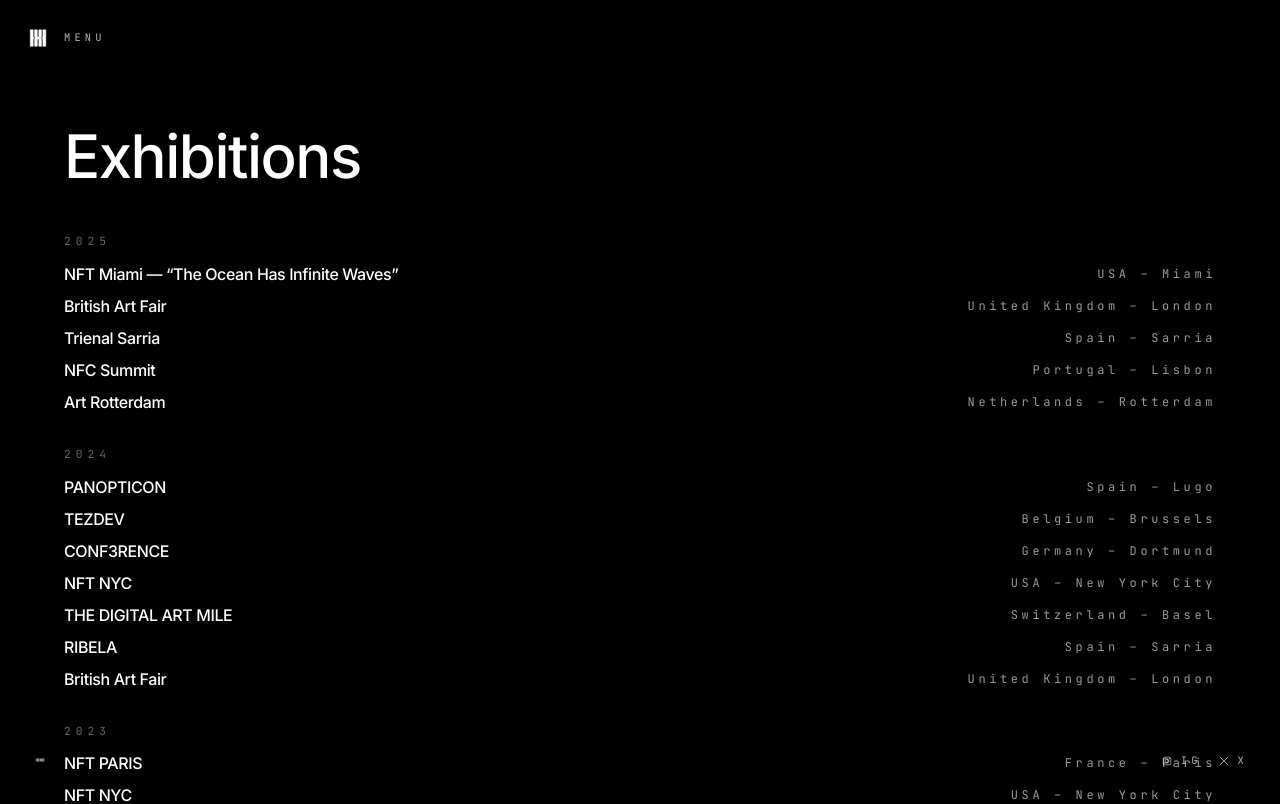
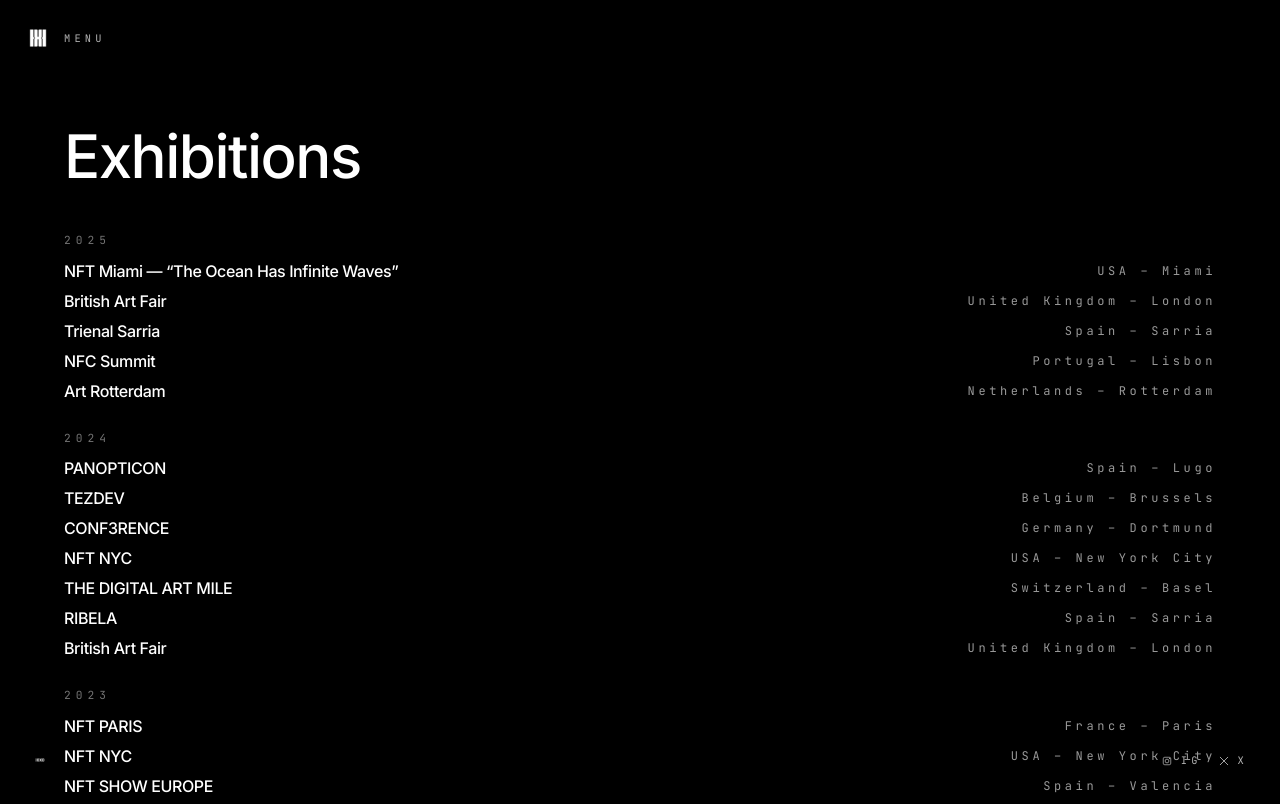
Before and after one commit to MRTHOX/hoxid-art, a Next.js app: page /exhibitions in a window 1280 px wide. Shown: the top 804 px of the page. Built offline with nearby package versions, Linux system fonts and the light colour scheme.

Commit message:
artifact original denemesi objkt videolari icin

```diff
--- a/src/app/exhibitions/page.tsx
+++ b/src/app/exhibitions/page.tsx
@@ -29,18 +29,20 @@
     <>
       <PageShell>
         <h1 className={`${typography.h1} mb-12`}>Exhibitions</h1>
-        <div className="space-y-8">
+        <div className="space-y-7">
           {years.map((year) => (
-            <section key={year} className="space-y-3">
-              <h2 className="font-mono text-[0.7rem] tracking-[0.45em] text-white/40 uppercase">{year}</h2>
-              <div className="space-y-2">
+            <section key={year} className="space-y-2.5">
+              <h2 className="font-mono text-[0.7rem] tracking-[0.45em] text-white/45 uppercase">{year}</h2>
+              <div className="space-y-1.5">
                 {exhibitionsByYear[year].map((ex) => (
                   <div key={ex.id} className="text-white">
-                    <div className="hidden md:flex items-center justify-between gap-6">
+                    <div className="hidden md:flex items-center justify-between gap-4">
                       <span className="font-sans text-base font-medium tracking-tight">{ex.name}</span>
-                      <span className="font-mono text-xs tracking-[0.3em] text-white/60">{ex.location}</span>
+                      <span className="font-mono text-xs text-white/60 tracking-[0.2em] md:tracking-[0.3em] whitespace-nowrap">
+                        {ex.location}
+                      </span>
                     </div>
-                    <div className="md:hidden font-sans text-base font-medium tracking-tight text-white/90">
+                    <div className="md:hidden font-sans text-base font-medium tracking-tight text-white/90 leading-tight">
                       {ex.name}{' '}
                       <span className="font-mono text-xs tracking-[0.3em] text-white/60">— {ex.location}</span>
                     </div>
--- a/src/app/globals.css
+++ b/src/app/globals.css
@@ -5,6 +5,17 @@
   --foreground: #ffffff;
   --text-secondary: #b3b3b3;
   --text-muted: #8c8c8c;
+  --content-max: 72ch;
+  --space-1: 0.5rem;
+  --space-2: 0.75rem;
+  --space-3: 1rem;
+  --space-4: 1.5rem;
+  --space-6: 2rem;
+  --space-8: 3rem;
+  --space-12: 4.5rem;
+  --leading-tight: 1.2;
+  --leading-normal: 1.4;
+  --leading-loose: 1.7;
   color-scheme: dark;
 }
 
@@ -24,6 +35,12 @@
 
 body {
   font-family: var(--font-sans);
+  line-height: var(--leading-normal);
+  text-rendering: optimizeLegibility;
+}
+
+.measure {
+  max-width: var(--content-max);
 }
 
 .text-foreground {
--- a/src/app/inquiries/page.tsx
+++ b/src/app/inquiries/page.tsx
@@ -9,12 +9,12 @@
   return (
     <>
       <PageShell>
-        <h1 className={`${typography.h1} mb-8`}>Inquiries</h1>
-        <div className="space-y-4 max-w-xl">
-          <p className="font-sans text-sm uppercase tracking-[0.35em] text-white/60">
-            Inquiries and collaborations:
+        <h1 className={`${typography.h1} mb-8 tracking-tight text-white/90`}>Inquiries</h1>
+        <div className="measure space-y-4">
+          <p className="font-mono text-xs uppercase tracking-[0.35em] text-white/60">
+            Inquiries and collaborations
           </p>
-          <p className="font-mono text-base text-white/80">{contactEmail}</p>
+          <p className="font-sans text-lg font-medium text-white">{contactEmail}</p>
           <SocialLinks />
         </div>
       </PageShell>
--- a/src/app/practice/page.tsx
+++ b/src/app/practice/page.tsx
@@ -7,15 +7,15 @@
   return (
     <>
       <PageShell>
-        <h1 className={`${typography.h1} mb-12 tracking-tight text-white/90`}>Practice</h1>
-        <div className="space-y-6">
-          <p className="font-sans text-lg md:text-xl font-medium leading-snug max-w-xl text-foreground">
+        <h1 className={`${typography.h1} mb-10 tracking-tight text-white/90`}>Practice</h1>
+        <div className="measure space-y-5">
+          <p className="font-sans text-lg md:text-xl font-medium leading-snug text-white">
             HOXID is an artist working between visual systems and sound structures.
           </p>
-          <p className="mt-6 font-sans text-base leading-relaxed max-w-prose text-white/85">
+          <p className="font-sans text-base leading-relaxed text-white/90">
             His practice focuses on the tension between human perception and machine logic, producing audiovisual works that exist as environments rather than compositions. Working primarily in monochrome, HOXID develops pieces where sound and image are treated as a single system — synchronized, fractured, and deliberately restrained. His work explores control, signal, and interruption within digital space.
           </p>
-          <p className="mt-6 font-mono text-[0.7rem] tracking-[0.35em] max-w-md text-white/60">
+          <p className="font-mono text-[0.75rem] tracking-[0.32em] text-white/60">
             His works have been released on multiple blockchains and presented internationally across Europe, Japan, Australia, and the United States.
           </p>
         </div>
--- a/src/data/content.ts
+++ b/src/data/content.ts
@@ -34,15 +34,15 @@
   },
   {
     id: 'hero-2',
-    videoUrl: 'https://assets.objkt.media/file/assets-003/bafybeibjjuuljbixgfbq5bvggostdy6ar7n7oagaefyld5mbmww3ga3m4a/artifact'
+    videoUrl: 'https://assets.objkt.media/file/assets-003/bafybeibjjuuljbixgfbq5bvggostdy6ar7n7oagaefyld5mbmww3ga3m4a/original'
   },
   {
     id: 'hero-3',
-    videoUrl: 'https://assets.objkt.media/file/assets-003/QmUKGTVzeiTWWxkUkXyn1ug8cL6mBbX1NEytB3rvJ7vC6C/artifact'
+    videoUrl: 'https://assets.objkt.media/file/assets-003/QmUKGTVzeiTWWxkUkXyn1ug8cL6mBbX1NEytB3rvJ7vC6C/original'
   },
   {
     id: 'hero-4',
-    videoUrl: 'https://assets.objkt.media/file/assets-003/bafybeihswxn36d6duxh6ufkqubn57ilp4q5rasbsh2nnutbpuvckway2xe/artifact'
+    videoUrl: 'https://assets.objkt.media/file/assets-003/bafybeihswxn36d6duxh6ufkqubn57ilp4q5rasbsh2nnutbpuvckway2xe/original'
   }
 ];
 
```
